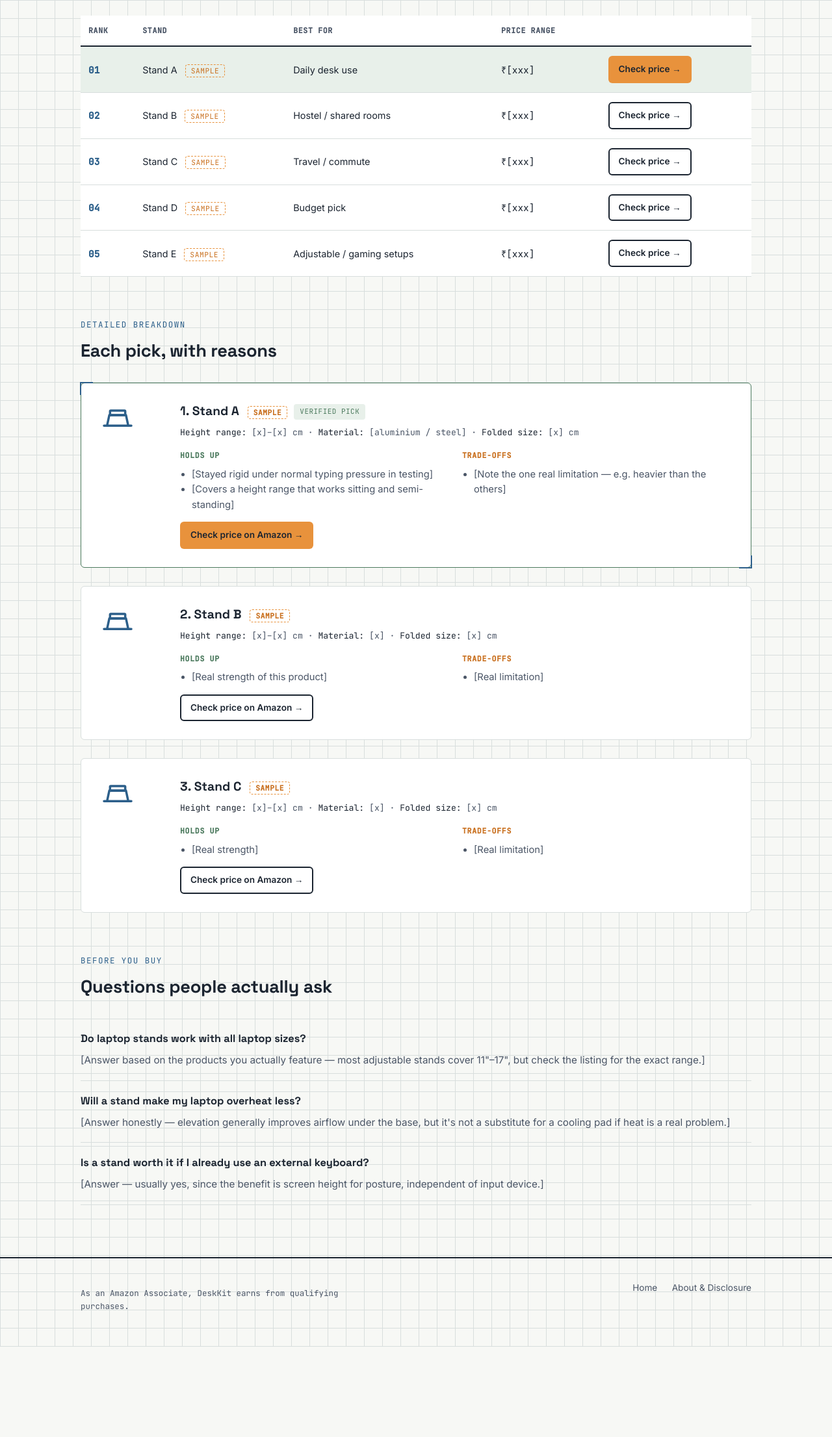
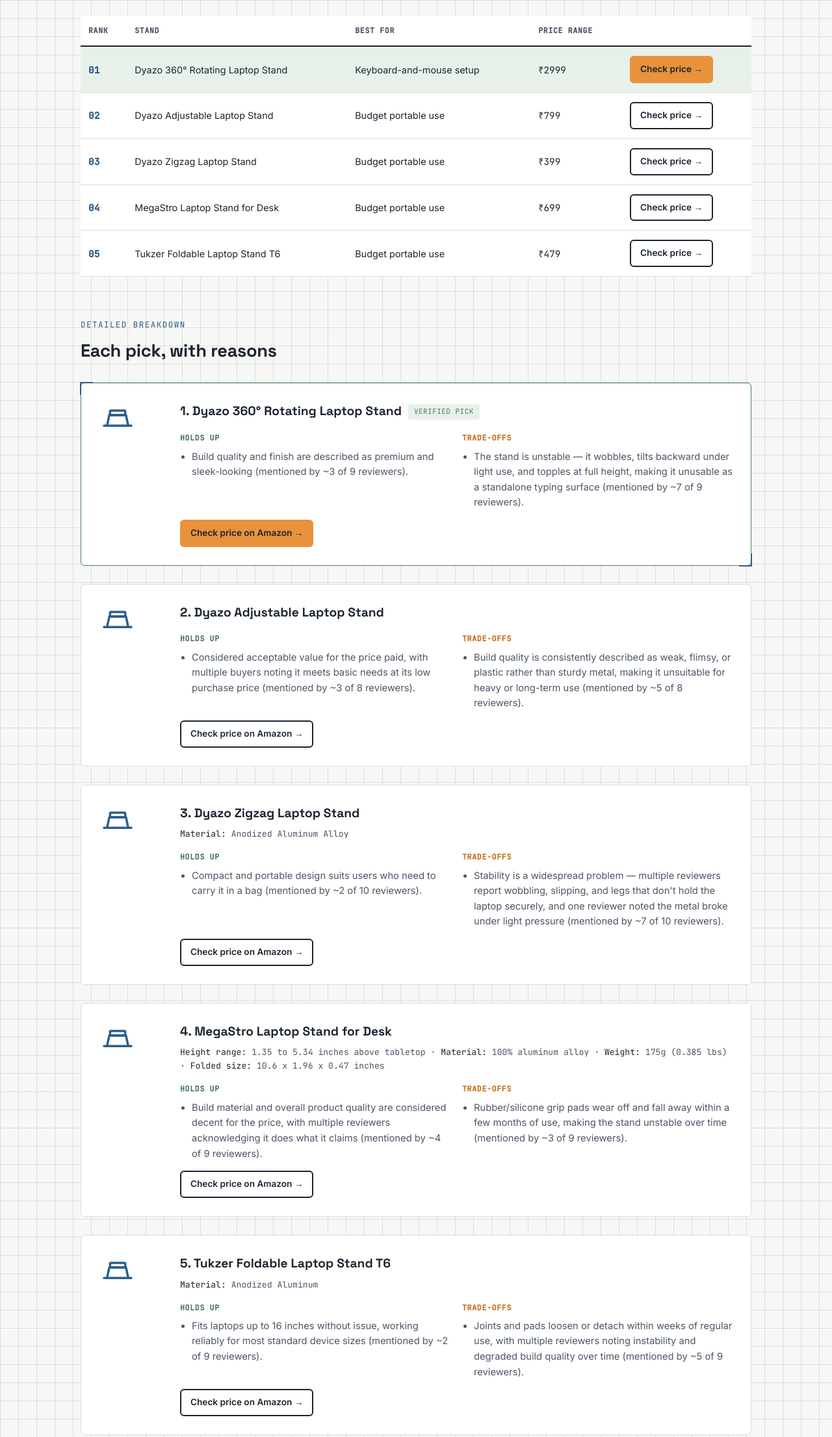
Before and after one commit to Ajmalyousufz/deskkit, a plain HTML site: page reviews/best-laptop-stands.html in a window 1280 px wide. Shown: the part 448-2660 px from the top of the page at 65% size. Before the commit the page ends 2521 px from the top, so only its background shows below. Drawn offline with Linux system fonts and the light colour scheme.

Commit message:
5 laptop stands data updated

```diff
--- a/reviews/best-laptop-stands.html
+++ b/reviews/best-laptop-stands.html
@@ -1,14 +1,19 @@
 <!DOCTYPE html>
 <html lang="en">
+
 <head>
   <meta charset="UTF-8">
   <meta name="viewport" content="width=device-width, initial-scale=1.0">
   <title>Best Laptop Stands for Students &amp; Developers in India (2026) — DeskKit</title>
-<meta name="description" content="Five laptop stands compared on height range, stability and packability for students and developers working from a desk, hostel room or library.">
+  <meta name="description"
+    content="Five laptop stands compared on height range, stability and packability for students and developers working from a desk, hostel room or library.">
   <link rel="preconnect" href="https://fonts.googleapis.com">
-<link href="https://fonts.googleapis.com/css2?family=Space+Grotesk:wght@500;700&family=Inter:wght@400;500;600&family=JetBrains+Mono:wght@400;500&display=swap" rel="stylesheet">
+  <link
+    href="https://fonts.googleapis.com/css2?family=Space+Grotesk:wght@500;700&family=Inter:wght@400;500;600&family=JetBrains+Mono:wght@400;500&display=swap"
+    rel="stylesheet">
   <link rel="stylesheet" href="../assets/style.css">
 </head>
+
 <body>
 
   <header class="site-header">
@@ -24,12 +29,16 @@
   </header>
 
   <main class="wrap">
-  <p class="breadcrumb"><a href="../index.html">Home</a> / <a href="../index.html">Reviews</a> / Best Laptop Stands</p>
+    <p class="breadcrumb"><a href="../index.html">Home</a> / <a href="../index.html">Reviews</a> / Best Laptop Stands
+    </p>
 
     <div class="review-header">
       <h1>Best Laptop Stands for Students &amp; Developers in India (2026)</h1>
-    <span class="disclosure-note">Contains Amazon affiliate links — we earn a small commission at no extra cost to you.</span>
-    <p class="lead-text">Five stands compared on three things that actually matter for long sessions: how stable they stay once you start typing, how much height range they give you, and whether they survive being shoved into a backpack between classes. <span class="sample-flag">Sample data — swap in real products</span></p>
+      <span class="disclosure-note">Contains Amazon affiliate links — we earn a small commission at no extra cost to
+        you.</span>
+      <p class="lead-text">Five stands compared on three things that actually matter for long sessions: how stable they
+        stay once you start typing, how much height range they give you, and whether they survive being shoved into a
+        backpack between classes. <span class="sample-flag">Sample data — swap in real products</span></p>
     </div>
 
     <div class="spec-table-wrap">
@@ -46,38 +55,42 @@
         <tbody>
           <tr class="is-top">
             <td class="rank">01</td>
-          <td>Stand A <span class="sample-flag">sample</span></td>
-          <td>Daily desk use</td>
-          <td class="price">₹[xxx]</td>
-          <td><a href="#REPLACE_WITH_AMAZON_AFFILIATE_LINK" class="btn btn-primary btn-sm">Check price →</a></td>
+            <td>Dyazo 360° Rotating Laptop Stand</td>
+            <td>Keyboard-and-mouse setup</td>
+            <td class="price">₹2999</td>
+            <td><a href="https://amzn.to/4eRjySu" class="btn btn-primary btn-sm">Check price →</a></td>
           </tr>
           <tr>
             <td class="rank">02</td>
-          <td>Stand B <span class="sample-flag">sample</span></td>
-          <td>Hostel / shared rooms</td>
-          <td class="price">₹[xxx]</td>
-          <td><a href="#REPLACE_WITH_AMAZON_AFFILIATE_LINK" class="btn btn-outline btn-sm">Check price →</a></td>
+            <td>Dyazo Adjustable Laptop Stand</td>
+            <td>Budget portable use</td>
+            <td class="price">₹799</td>
+            <td><a href="https://amzn.to/4v2zSGp" class="btn btn-outline btn-sm">Check price →</a></td>
           </tr>
           <tr>
             <td class="rank">03</td>
-          <td>Stand C <span class="sample-flag">sample</span></td>
-          <td>Travel / commute</td>
-          <td class="price">₹[xxx]</td>
-          <td><a href="#REPLACE_WITH_AMAZON_AFFILIATE_LINK" class="btn btn-outline btn-sm">Check price →</a></td>
+            <td>Dyazo Zigzag Laptop Stand</td>
+            <td>Budget portable use</td>
+            <td class="price">₹399</td>
+            <td><a href="https://amzn.to/4fcuCer" class="btn btn-outline btn-sm">Check price →</a></td>
           </tr>
           <tr>
             <td class="rank">04</td>
-          <td>Stand D <span class="sample-flag">sample</span></td>
-          <td>Budget pick</td>
-          <td class="price">₹[xxx]</td>
-          <td><a href="#REPLACE_WITH_AMAZON_AFFILIATE_LINK" class="btn btn-outline btn-sm">Check price →</a></td>
+            <td>MegaStro Laptop Stand for Desk</td>
+            <td>Budget portable use</td>
+            <td class="price">₹699</td>
+            <td><a
+                href=" Form Factor	Table Stand Compatible Devices	Laptops, Tablets Compatible Phone Models	Yes Mounting Type	Tabletop Other Special Features of the Product	Adjustable, Stable, Ultra Light and Durable Antenna Location	Desk Adjustable Length	Yes"
+                class="btn btn-outline btn-sm">Check price →</a></td>
           </tr>
           <tr>
             <td class="rank">05</td>
-          <td>Stand E <span class="sample-flag">sample</span></td>
-          <td>Adjustable / gaming setups</td>
-          <td class="price">₹[xxx]</td>
-          <td><a href="#REPLACE_WITH_AMAZON_AFFILIATE_LINK" class="btn btn-outline btn-sm">Check price →</a></td>
+            <td>Tukzer Foldable Laptop Stand T6</td>
+            <td>Budget portable use</td>
+            <td class="price">₹479</td>
+            <td><a
+                href="Form Factor	Table Stand Compatible Devices	Laptops, Tablets Compatible Phone Models	Laptop, MacBook, iPad, Tablet, Notebook Mounting Type	Tabletop Other Special Features of the Product	Adjustable , Foldable , Lightweight , Portable Antenna Location	Desk Adjustable Length	Yes Fastening Type	Sticky Pad"
+                class="btn btn-outline btn-sm">Check price →</a></td>
           </tr>
         </tbody>
       </table>
@@ -90,85 +103,162 @@
 
     <div class="product-block is-verified reveal frame-marks">
       <svg class="icon" viewBox="0 0 24 24" fill="none" stroke="currentColor" stroke-width="1.5">
-      <path d="M3 16h18M5 16l1.5-7h11L19 16" stroke-linecap="round" stroke-linejoin="round"/>
-      <rect x="7" y="6" width="10" height="3" rx="0.5"/>
+        <path d="M3 16h18M5 16l1.5-7h11L19 16" stroke-linecap="round" stroke-linejoin="round" />
+        <rect x="7" y="6" width="10" height="3" rx="0.5" />
       </svg>
       <div>
         <div class="product-title-row">
-        <h3>1. Stand A <span class="sample-flag">sample</span></h3>
+          <h3>1. Dyazo 360° Rotating Laptop Stand</h3>
           <span class="badge-verified">Verified pick</span>
         </div>
-      <div class="spec-row"><span class="label">Height range:</span> [x]–[x] cm · <span class="label">Material:</span> [aluminium / steel] · <span class="label">Folded size:</span> [x] cm</div>
+        <div class="spec-row"></div>
         <div class="pros-cons">
           <div class="pros">
             <h4>Holds up</h4>
             <ul>
-            <li>[Stayed rigid under normal typing pressure in testing]</li>
-            <li>[Covers a height range that works sitting and semi-standing]</li>
+              <li>Build quality and finish are described as premium and sleek-looking (mentioned by ~3 of 9 reviewers).
+              </li>
             </ul>
           </div>
           <div class="cons">
             <h4>Trade-offs</h4>
             <ul>
-            <li>[Note the one real limitation — e.g. heavier than the others]</li>
+              <li>The stand is unstable — it wobbles, tilts backward under light use, and topples at full height, making
+                it unusable as a standalone typing surface (mentioned by ~7 of 9 reviewers).</li>
             </ul>
           </div>
         </div>
-      <a href="#REPLACE_WITH_AMAZON_AFFILIATE_LINK" class="btn btn-primary btn-sm">Check price on Amazon →</a>
+        <a href="https://amzn.to/4eRjySu" class="btn btn-primary btn-sm">Check price on Amazon →</a>
       </div>
     </div>
 
     <div class="product-block reveal">
       <svg class="icon" viewBox="0 0 24 24" fill="none" stroke="currentColor" stroke-width="1.5">
-      <path d="M3 16h18M5 16l1.5-7h11L19 16" stroke-linecap="round" stroke-linejoin="round"/>
-      <rect x="7" y="6" width="10" height="3" rx="0.5"/>
+        <path d="M3 16h18M5 16l1.5-7h11L19 16" stroke-linecap="round" stroke-linejoin="round" />
+        <rect x="7" y="6" width="10" height="3" rx="0.5" />
       </svg>
       <div>
         <div class="product-title-row">
-        <h3>2. Stand B <span class="sample-flag">sample</span></h3>
+          <h3>2. Dyazo Adjustable Laptop Stand</h3>
         </div>
-      <div class="spec-row"><span class="label">Height range:</span> [x]–[x] cm · <span class="label">Material:</span> [x] · <span class="label">Folded size:</span> [x] cm</div>
+        <div class="spec-row"></div>
         <div class="pros-cons">
           <div class="pros">
             <h4>Holds up</h4>
             <ul>
-            <li>[Real strength of this product]</li>
+              <li>Considered acceptable value for the price paid, with multiple buyers noting it meets basic needs at
+                its low purchase price (mentioned by ~3 of 8 reviewers).</li>
             </ul>
           </div>
           <div class="cons">
             <h4>Trade-offs</h4>
             <ul>
-            <li>[Real limitation]</li>
+              <li>Build quality is consistently described as weak, flimsy, or plastic rather than sturdy metal, making
+                it unsuitable for heavy or long-term use (mentioned by ~5 of 8 reviewers).</li>
             </ul>
           </div>
         </div>
-      <a href="#REPLACE_WITH_AMAZON_AFFILIATE_LINK" class="btn btn-outline btn-sm">Check price on Amazon →</a>
+        <a href="https://amzn.to/4v2zSGp" class="btn btn-outline btn-sm">Check price on Amazon →</a>
       </div>
     </div>
 
     <div class="product-block reveal">
       <svg class="icon" viewBox="0 0 24 24" fill="none" stroke="currentColor" stroke-width="1.5">
-      <path d="M3 16h18M5 16l1.5-7h11L19 16" stroke-linecap="round" stroke-linejoin="round"/>
-      <rect x="7" y="6" width="10" height="3" rx="0.5"/>
+        <path d="M3 16h18M5 16l1.5-7h11L19 16" stroke-linecap="round" stroke-linejoin="round" />
+        <rect x="7" y="6" width="10" height="3" rx="0.5" />
       </svg>
       <div>
         <div class="product-title-row">
-        <h3>3. Stand C <span class="sample-flag">sample</span></h3>
+          <h3>3. Dyazo Zigzag Laptop Stand</h3>
         </div>
-      <div class="spec-row"><span class="label">Height range:</span> [x]–[x] cm · <span class="label">Material:</span> [x] · <span class="label">Folded size:</span> [x] cm</div>
+        <div class="spec-row"><span class="label">Material:</span> Anodized Aluminum Alloy</div>
         <div class="pros-cons">
           <div class="pros">
             <h4>Holds up</h4>
-          <ul><li>[Real strength]</li></ul>
+            <ul>
+              <li>Compact and portable design suits users who need to carry it in a bag (mentioned by ~2 of 10
+                reviewers).</li>
+            </ul>
           </div>
           <div class="cons">
             <h4>Trade-offs</h4>
-          <ul><li>[Real limitation]</li></ul>
+            <ul>
+              <li>Stability is a widespread problem — multiple reviewers report wobbling, slipping, and legs that don't
+                hold the laptop securely, and one reviewer noted the metal broke under light pressure (mentioned by ~7
+                of 10 reviewers).</li>
+            </ul>
           </div>
         </div>
-      <a href="#REPLACE_WITH_AMAZON_AFFILIATE_LINK" class="btn btn-outline btn-sm">Check price on Amazon →</a>
+        <a href="https://amzn.to/4fcuCer" class="btn btn-outline btn-sm">Check price on Amazon →</a>
       </div>
     </div>
+
+    <div class="product-block reveal">
+      <svg class="icon" viewBox="0 0 24 24" fill="none" stroke="currentColor" stroke-width="1.5">
+        <path d="M3 16h18M5 16l1.5-7h11L19 16" stroke-linecap="round" stroke-linejoin="round" />
+        <rect x="7" y="6" width="10" height="3" rx="0.5" />
+      </svg>
+      <div>
+        <div class="product-title-row">
+          <h3>4. MegaStro Laptop Stand for Desk</h3>
+        </div>
+        <div class="spec-row"><span class="label">Height range:</span> 1.35 to 5.34 inches above tabletop · <span
+            class="label">Material:</span> 100% aluminum alloy · <span class="label">Weight:</span> 175g (0.385 lbs) ·
+          <span class="label">Folded size:</span> 10.6 x 1.96 x 0.47 inches
+        </div>
+        <div class="pros-cons">
+          <div class="pros">
+            <h4>Holds up</h4>
+            <ul>
+              <li>Build material and overall product quality are considered decent for the price, with multiple
+                reviewers acknowledging it does what it claims (mentioned by ~4 of 9 reviewers).</li>
+            </ul>
+          </div>
+          <div class="cons">
+            <h4>Trade-offs</h4>
+            <ul>
+              <li>Rubber/silicone grip pads wear off and fall away within a few months of use, making the stand unstable
+                over time (mentioned by ~3 of 9 reviewers).</li>
+            </ul>
+          </div>
+        </div>
+        <a href=" Form Factor	Table Stand Compatible Devices	Laptops, Tablets Compatible Phone Models	Yes Mounting Type	Tabletop Other Special Features of the Product	Adjustable, Stable, Ultra Light and Durable Antenna Location	Desk Adjustable Length	Yes"
+          class="btn btn-outline btn-sm">Check price on Amazon →</a>
+      </div>
+    </div>
+
+    <div class="product-block reveal">
+      <svg class="icon" viewBox="0 0 24 24" fill="none" stroke="currentColor" stroke-width="1.5">
+        <path d="M3 16h18M5 16l1.5-7h11L19 16" stroke-linecap="round" stroke-linejoin="round" />
+        <rect x="7" y="6" width="10" height="3" rx="0.5" />
+      </svg>
+      <div>
+        <div class="product-title-row">
+          <h3>5. Tukzer Foldable Laptop Stand T6</h3>
+        </div>
+        <div class="spec-row"><span class="label">Material:</span> Anodized Aluminum</div>
+        <div class="pros-cons">
+          <div class="pros">
+            <h4>Holds up</h4>
+            <ul>
+              <li>Fits laptops up to 16 inches without issue, working reliably for most standard device sizes (mentioned
+                by ~2 of 9 reviewers).</li>
+            </ul>
+          </div>
+          <div class="cons">
+            <h4>Trade-offs</h4>
+            <ul>
+              <li>Joints and pads loosen or detach within weeks of regular use, with multiple reviewers noting
+                instability and degraded build quality over time (mentioned by ~5 of 9 reviewers).</li>
+            </ul>
+          </div>
+        </div>
+        <a href="Form Factor	Table Stand Compatible Devices	Laptops, Tablets Compatible Phone Models	Laptop, MacBook, iPad, Tablet, Notebook Mounting Type	Tabletop Other Special Features of the Product	Adjustable , Foldable , Lightweight , Portable Antenna Location	Desk Adjustable Length	Yes Fastening Type	Sticky Pad"
+          class="btn btn-outline btn-sm">Check price on Amazon →</a>
+      </div>
+    </div>
+
+
 
     <div class="section-head">
       <p class="eyebrow">Before you buy</p>
@@ -178,11 +268,13 @@
     <div class="faq">
       <div class="faq-item">
         <h4>Do laptop stands work with all laptop sizes?</h4>
-      <p>[Answer based on the products you actually feature — most adjustable stands cover 11"–17", but check the listing for the exact range.]</p>
+        <p>[Answer based on the products you actually feature — most adjustable stands cover 11"–17", but check the
+          listing for the exact range.]</p>
       </div>
       <div class="faq-item">
         <h4>Will a stand make my laptop overheat less?</h4>
-      <p>[Answer honestly — elevation generally improves airflow under the base, but it's not a substitute for a cooling pad if heat is a real problem.]</p>
+        <p>[Answer honestly — elevation generally improves airflow under the base, but it's not a substitute for a
+          cooling pad if heat is a real problem.]</p>
       </div>
       <div class="faq-item">
         <h4>Is a stand worth it if I already use an external keyboard?</h4>
@@ -204,4 +296,5 @@
 
   <script src="../assets/script.js"></script>
 </body>
+
 </html>
```
Lines whose indentation alone changed are shown as unchanged.
